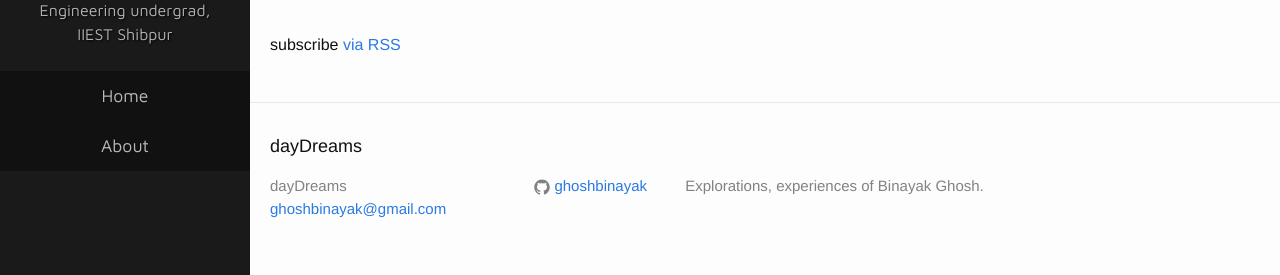
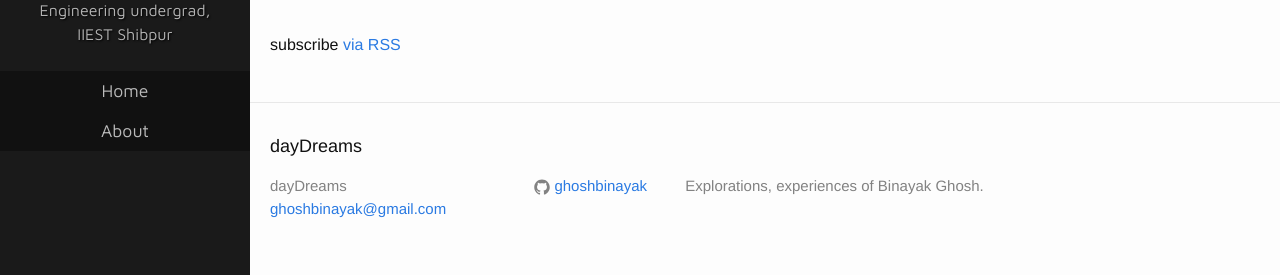
Before and after one commit to swrdfish/swrdfish.github.io, a Jekyll site: the page built from index.html, in a window 1280 px wide. Shown: the part 222-497 px from the top of the page. Built offline with Jekyll 4.4.1, drawn with Linux system fonts in a browser that asks for light colours; the list of posts is cut into pages by our own code.

Commit message:
twiked sidebar style

```diff
--- a/_sass/_layout.scss
+++ b/_sass/_layout.scss
@@ -120,7 +120,7 @@
     list-style: outside none none;
     width: 100%;
     text-align: center;
-    line-height: 50px;
+    line-height: 40px;
     display: block;
     background: none repeat scroll 0% 0% #111;
 }
```
